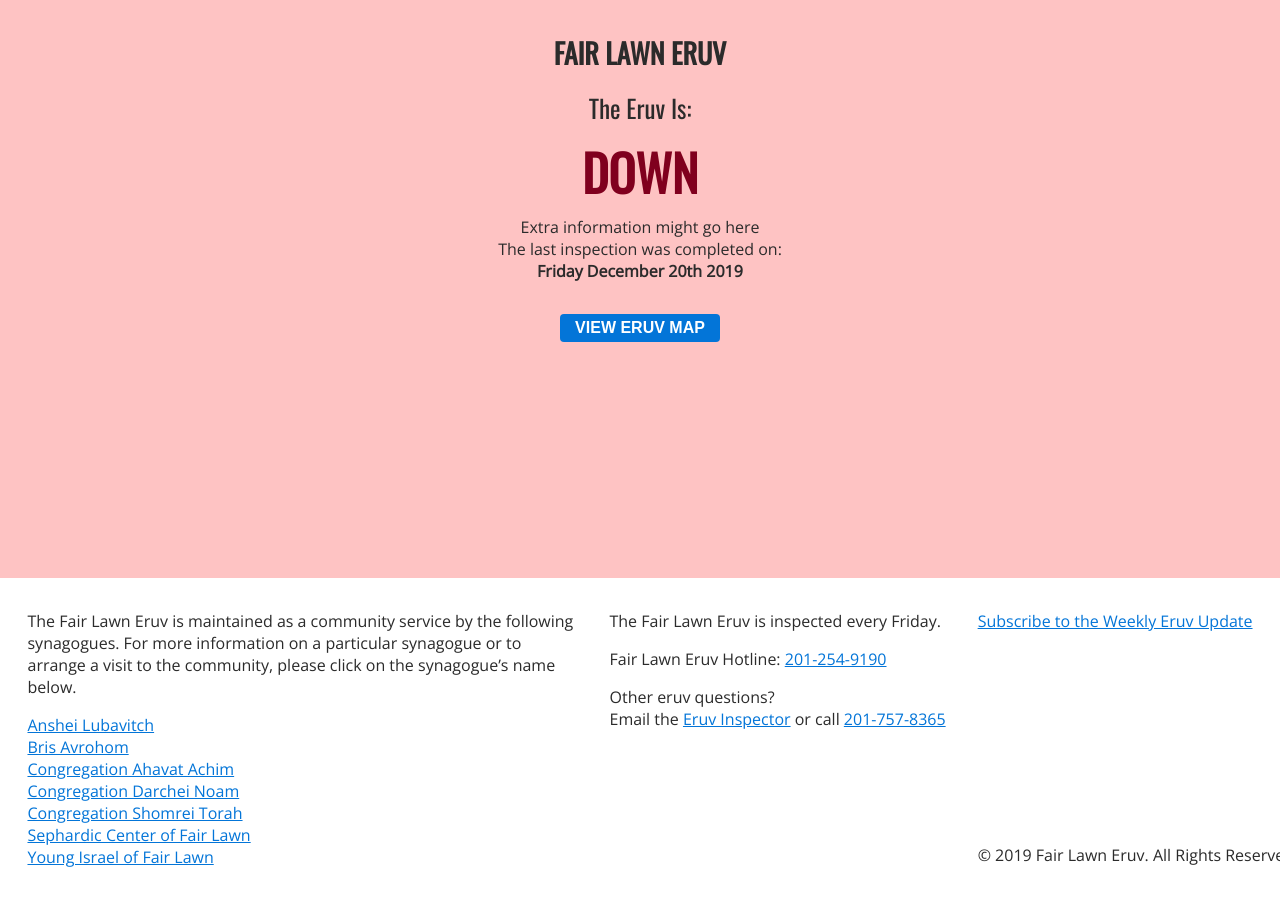
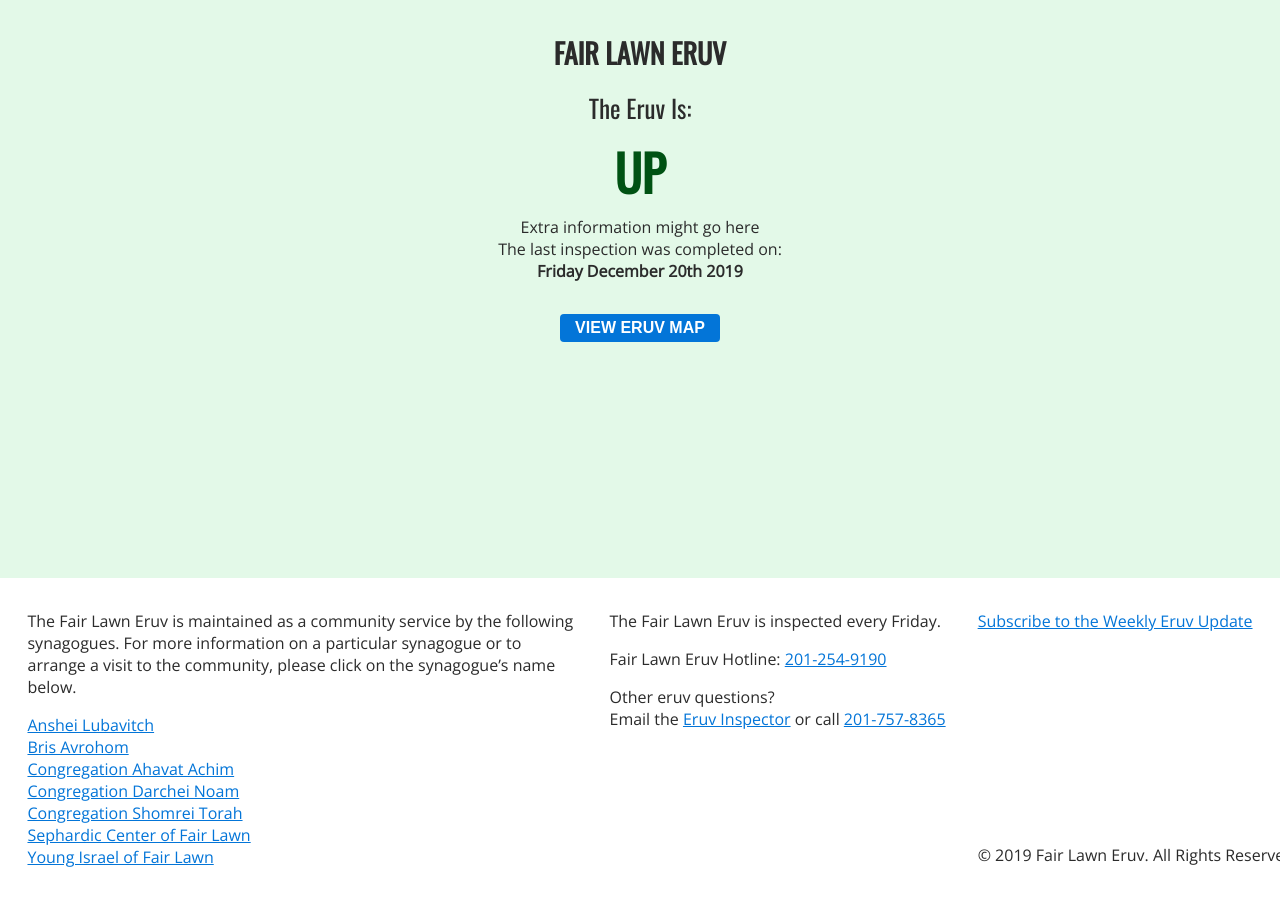
Before and after one commit to MisterGlass/eiruv, a Jekyll site: the page built from docs/index.md, in a window 1280 px wide. Built offline with Jekyll 4.4.1, drawn with Linux system fonts in a browser that asks for light colours; our own code applies the rules of GitHub Pages for plain Markdown files.

Commit message:
Update eruv_status.yml
Reverted status to up

```diff
--- a/docs/_data/eruv_status.yml
+++ b/docs/_data/eruv_status.yml
@@ -1,3 +1,3 @@
-status: "Down"
+status: "Up"
 date: "Friday December 20th 2019"
 details: "Extra information might go here"
```
